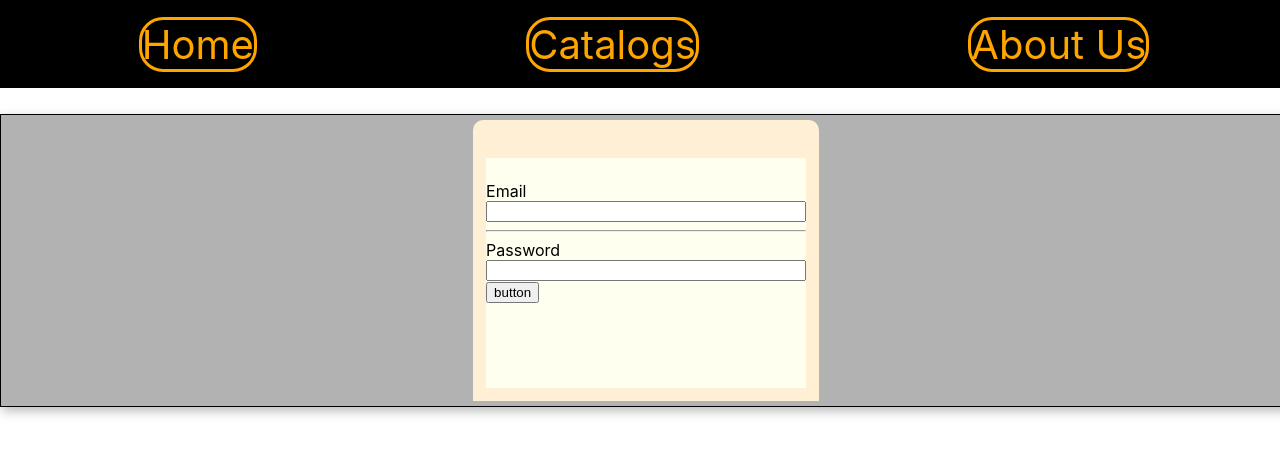
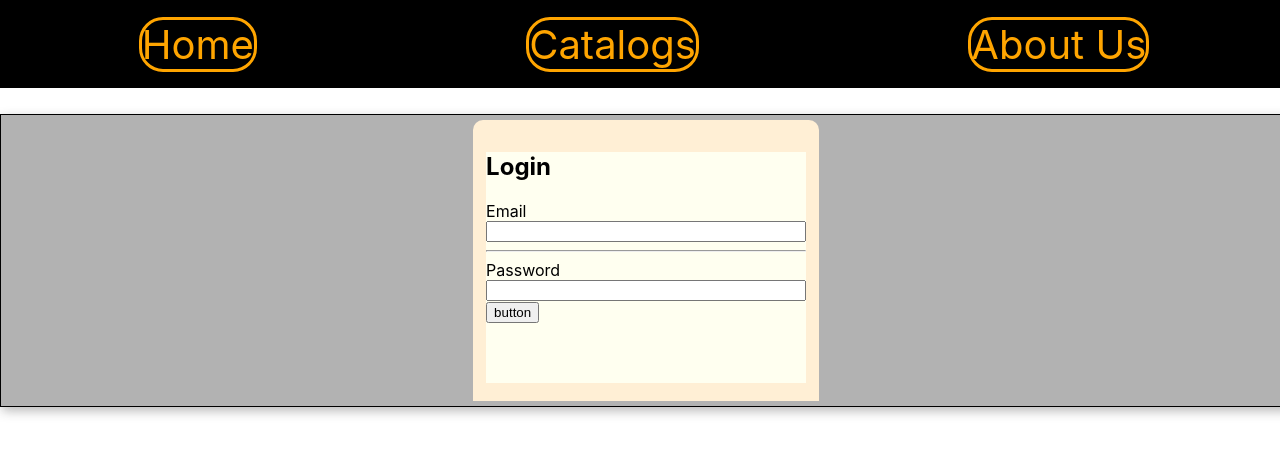
Before and after one commit to MrCGlass/collectivecatalog, a React (Create React App) app: page /Login in a window 1280 px wide. Shown: the top 454 px of the page. Built offline with nearby package versions, Linux system fonts and the light colour scheme.

Commit message:
pycharm commit

```diff
--- a/src/components/Header.js
+++ b/src/components/Header.js
@@ -1,10 +1,9 @@
 const Header = ({title}) => {
     return(
-        <article className='article'>
-            <header className>
-                    <h1> {title} </h1>
-            </header>
-        </article>
+        <header className>
+                <h1> {title} </h1>
+        </header>
+
     );
 }
 
--- a/src/index.css
+++ b/src/index.css
@@ -140,12 +140,10 @@ code {
   background:ivory;
   height: 90%;
   width: 320px;
-  top: 10%;
 }
 
 .formsstyle div {
   position: relative;
-  top:10%
 }
 
 @media screen and (max-width: 900px){
```
